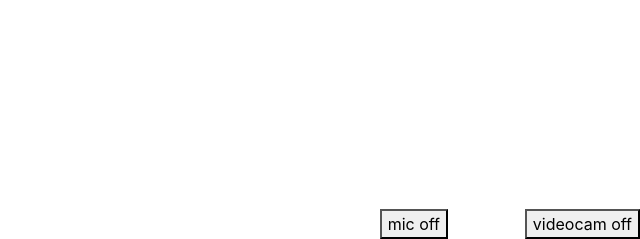
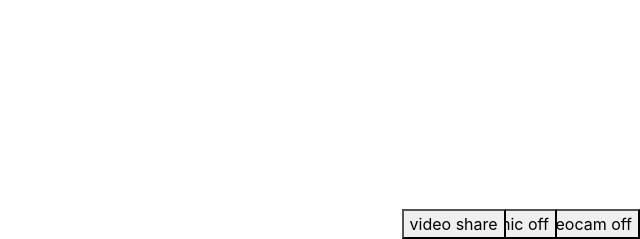
Before and after one commit to muji-StudyRoom/WebRTC_eyesTalk, a Flask app: page /join in a window 1280 px wide. Shown: the part 561-800 px from the top of the page, without its empty margins (640-1280 px from the left). Run offline with Flask 2, Linux system fonts and the light colour scheme; some libraries are stand-ins or nearby versions.

Commit message:
share video

```diff
--- a/flask_webrtc_youtube/static/chatroom_networking.js
+++ b/flask_webrtc_youtube/static/chatroom_networking.js
@@ -16,6 +16,87 @@ var mediaConstraints = {
         height: 360
     }
 };
+
+const mode_sv = document.getElementById('video_share');
+mode_sv.addEventListener('click', (event) =>{
+    shareVideo();
+});
+
+/*
+function shareVideo(){
+    navigator.mediaDevices.getUserMedia({
+        audio: true
+    }).then(function(audioStream){
+        //오디오 스트림을 얻어냄
+
+        navigator.mediaDevices.getDisplayMedia({
+            audio: true,
+            video: true
+        }).then(function(screenStream){
+            //스크린 공유 스트림을 얻어내고 여기에 오디오 스트림을 결합함
+            //local_stream.getTracks().forEach((track)=>{_peer_list[peer_id].addTrack(audioStream.getAudioTracks()[0]);});
+           //let local_stream = myVideo.srcObject;
+            screenStream.addTrack(audioStream.getAudioTracks()[0]);
+            myVideo.srcObject = screenStream;
+
+            let local_stream = screenStream;
+            local_stream.getTracks().forEach((track)=>{_peer_list[peer_id].addTrack(track, local_stream);});
+        }).catch(function(e){
+            console.log("getUserMedia Error! ", e);
+        });
+    }).catch(function(e){
+        console.log("getUserMedia Error! ", e);
+    });
+}
+*/
+
+function shareVideo(){
+    navigator.mediaDevices.getDisplayMedia({
+        //audio: true,
+        video: true
+    }).then(function(screenStream){
+        //스크린 공유 스트림을 얻어내고 여기에 오디오 스트림을 결합함
+        //local_stream.getTracks().forEach((track)=>{_peer_list[peer_id].addTrack(audioStream.getAudioTracks()[0]);});
+        //let local_stream = myVideo.srcObject;
+        //screenStream.addTrack(audioStream.getAudioTracks()[0]);
+        myVideo.srcObject = screenStream;
+
+        let local_stream = screenStream;
+        //localStream.getTracks().forEach((track) => {track.stop();});
+        //local_stream.getTracks().forEach((track)=>{_peer_list[peer_id].addTrack(track, screenStream);});
+        local_stream.getTracks().forEach((track)=>{_peer_list[peer_id].addTrack(screenStream);});
+
+    }).catch(function(e){
+        console.log("getUserMedia Error! ", e);
+    });
+}
+
+
+/*
+function shareVideo(){
+    navigator.mediaDevices.getDisplayMedia({
+        video: true,
+        audio: true,
+    }).then((stream) => {
+        myVideo.srcObject = stream;// 내 비디오 공유 화면으로 변경
+        const videoTrack = stream.getVideoTracks()[0];
+        connectionRef
+        .getSenders()
+        .find((sender) => sender.track.kind === videoTrack.kind)
+        .replaceTrack(videoTrack);
+        videoTrack.onended = function () {
+        const screenTrack = userStream.getVideoTracks()[0];
+        connectionRef
+            .getSenders()
+            .find((sender) => sender.track.kind === screenTrack.kind)
+            .replaceTrack(screenTrack);
+        stream.getTracks().forEach((track) => track.stop());
+        srcObject = userStream; // 내 비디오로 변경
+    };
+});
+};
+}
+*/
 
 function startCamera()
 {
--- a/flask_webrtc_youtube/static/custom.css
+++ b/flask_webrtc_youtube/static/custom.css
@@ -31,5 +31,12 @@ body {
   z-index: 4;
   position: fixed;
   bottom: 0;
-  right: 15%;
+  right: 6.5%;
 }
+
+.video_share {
+  z-index: 5;
+  position: fixed;
+  bottom: 0;
+  right: 10.5%;
+}
--- a/flask_webrtc_youtube/templates/join.html
+++ b/flask_webrtc_youtube/templates/join.html
@@ -47,6 +47,7 @@
     <div id="video_grid" class="video-grid"></div>
     <div class = 'mute_icon'><button id='mute_icon'>mic off</div>
     <div class = 'vid_mute_icon'><button id='vid_mute_icon'>videocam off</div>
+    <div class = 'video_share'><button id='video_share'>video share</div>
     <video id="local_vid" autoplay muted></video>
     <script src="{{url_for('static', filename='video-manager.js')}}"></script>
     <script src="{{url_for('static', filename='chatroom_ui.js')}}"></script>
```
